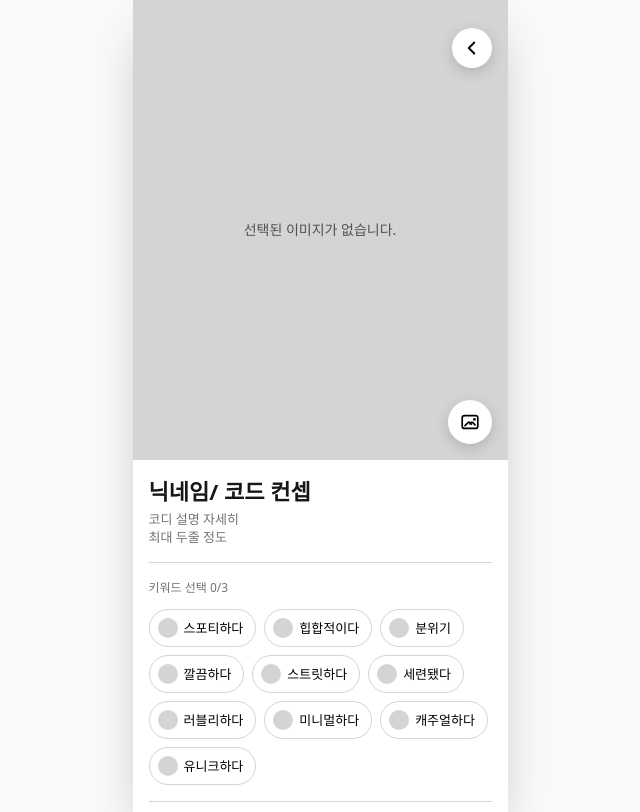
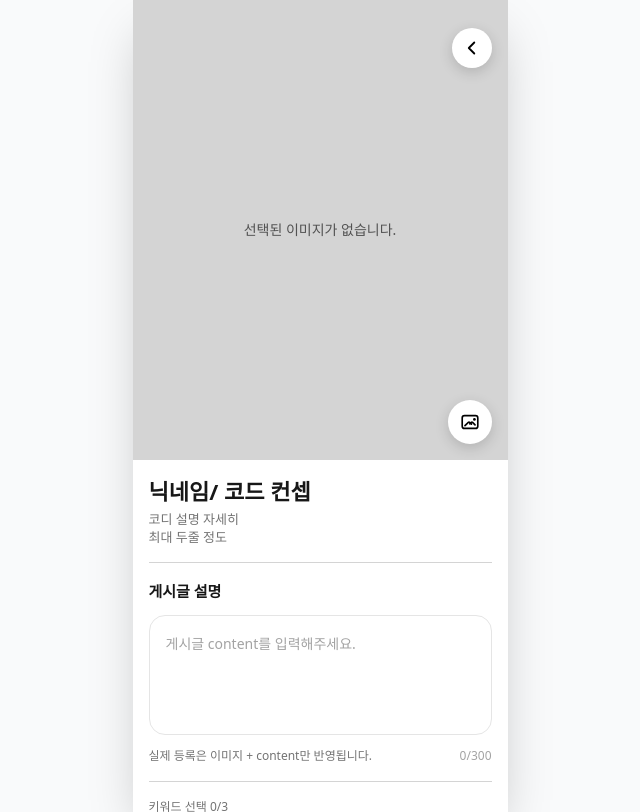
Before and after one commit to Jeongchani/codinator, a React (Vite) app in the folder apps/web/: page /post-upload in a window 1280 px wide. Shown: the whole page, without its empty margins (320-960 px from the left). Built offline with nearby package versions, Linux system fonts and the light colour scheme; no server answers.

Commit message:
feat(web #F-Upload)
- 게시글 업로드 페이지 구현

```diff
--- a/apps/web/src/pages/post/Upload.module.css
+++ b/apps/web/src/pages/post/Upload.module.css
@@ -146,3 +146,34 @@
 .submitButton {
   @apply flex h-[46px] w-full items-center justify-center rounded-full bg-black text-[18px] font-semibold text-white;
 }
+.contentInputSection {
+  @apply flex flex-col gap-3;
+}
+
+.contentLabel {
+  @apply text-[15px] font-semibold leading-6 text-neutral-900;
+}
+
+.contentTextarea {
+  @apply min-h-[120px] w-full resize-none rounded-2xl border border-neutral-200 bg-white px-4 py-4 text-[14px] leading-6 text-neutral-900 outline-none placeholder:text-neutral-400;
+}
+
+.textMetaRow {
+  @apply flex items-center justify-between;
+}
+
+.helperText {
+  @apply text-[12px] text-neutral-500;
+}
+
+.lengthText {
+  @apply text-[12px] text-neutral-400;
+}
+
+.statusMessage {
+  @apply mt-4 text-[13px] leading-5 text-neutral-500;
+}
+
+.submitButton {
+  @apply flex h-[46px] w-full items-center justify-center rounded-full bg-black text-[18px] font-semibold text-white disabled:cursor-not-allowed disabled:opacity-60;
+}
--- a/apps/web/src/pages/post/Upload.tsx
+++ b/apps/web/src/pages/post/Upload.tsx
@@ -1,5 +1,19 @@
-import React, { ChangeEvent, useEffect, useRef, useState } from "react";
+import React, {
+  ChangeEvent,
+  useEffect,
+  useMemo,
+  useRef,
+  useState,
+} from "react";
 import { useNavigate } from "react-router-dom";
+import type { CreatePostResponse } from "@codinator/contracts";
+import {
+  fetcher,
+  getAuthHeaders,
+  resolveAssetUrl,
+  uploadPostImage,
+  type UploadedPostImageResponse,
+} from "../../lib/api";
 import styles from "./Upload.module.css";
 
 type KeywordItem = {
@@ -122,9 +136,24 @@ export default function Upload() {
   const fileInputRef = useRef<HTMLInputElement | null>(null);
   const objectUrlRef = useRef<string | null>(null);
 
+  const [content, setContent] = useState("");
+  const [message, setMessage] = useState(
+    "이미지와 설명을 입력하면 게시글을 등록할 수 있습니다."
+  );
+  const [submitting, setSubmitting] = useState(false);
+
+  const [selectedFile, setSelectedFile] = useState<File | null>(null);
+  const [uploadedImage, setUploadedImage] =
+    useState<UploadedPostImageResponse | null>(null);
+
   const [imagePreview, setImagePreview] = useState<string>("");
   const [selectedKeywords, setSelectedKeywords] = useState<number[]>([]);
   const [wearItems, setWearItems] = useState<WearItem[]>(initialWearItems);
+
+  const previewUrl = useMemo(() => {
+    if (imagePreview) return imagePreview;
+    return resolveAssetUrl(uploadedImage?.imageUrl);
+  }, [imagePreview, uploadedImage]);
 
   const handleBack = () => {
     navigate(-1);
@@ -135,16 +164,26 @@ export default function Upload() {
   };
 
   const handleImageChange = (event: ChangeEvent<HTMLInputElement>) => {
-    const file = event.target.files?.[0];
-    if (!file) return;
+    const file = event.target.files?.[0] ?? null;
 
     if (objectUrlRef.current) {
       URL.revokeObjectURL(objectUrlRef.current);
+      objectUrlRef.current = null;
+    }
+
+    setSelectedFile(file);
+    setUploadedImage(null);
+
+    if (!file) {
+      setImagePreview("");
+      setMessage("업로드할 이미지를 선택해주세요.");
+      return;
     }
 
     const nextUrl = URL.createObjectURL(file);
     objectUrlRef.current = nextUrl;
     setImagePreview(nextUrl);
+    setMessage(`선택된 파일: ${file.name}`);
   };
 
   const toggleKeyword = (keywordId: number) => {
@@ -181,14 +220,52 @@ export default function Upload() {
     );
   };
 
-  const handleSubmit = () => {
-    const payload = {
-      selectedKeywords,
-      wearItems,
-      imagePreview,
-    };
+  const handleSubmit = async () => {
+    if (!selectedFile) {
+      setMessage("이미지를 먼저 선택해주세요.");
+      return;
+    }
 
-    console.log("게시글 작성 완료", payload);
+    if (!content.trim()) {
+      setMessage("content를 입력해주세요.");
+      return;
+    }
+
+    try {
+      setSubmitting(true);
+
+      let uploaded = uploadedImage;
+
+      if (!uploaded) {
+        setMessage("이미지 업로드 중...");
+        uploaded = await uploadPostImage(selectedFile);
+        setUploadedImage(uploaded);
+      }
+
+      setMessage("게시글 생성 중...");
+
+      await fetcher<CreatePostResponse>("/posts", {
+        method: "POST",
+        headers: getAuthHeaders(),
+        body: JSON.stringify({
+          content: content.trim(),
+          image: {
+            imageUrl: uploaded.imageUrl,
+            storageKey: uploaded.storageKey ?? null,
+            thumbnailUrl: uploaded.thumbnailUrl ?? null,
+          },
+          outfitItems: [],
+        }),
+      });
+
+      setMessage("게시글 생성 완료");
+      navigate("/rankingZone");
+    } catch (err) {
+      console.error("게시글 작성 실패:", err);
+      setMessage(err instanceof Error ? err.message : "게시글 작성 실패");
+    } finally {
+      setSubmitting(false);
+    }
   };
 
   useEffect(() => {
@@ -203,9 +280,9 @@ export default function Upload() {
     <div className={styles.container}>
       <div className={styles.scrollArea}>
         <section className={styles.heroSection}>
-          {imagePreview ? (
+          {previewUrl ? (
             <img
-              src={imagePreview}
+              src={previewUrl}
               alt="업로드 미리보기"
               className={styles.heroImage}
             />
@@ -238,7 +315,7 @@ export default function Upload() {
           <input
             ref={fileInputRef}
             type="file"
-            accept="image/*"
+            accept="image/jpeg,image/png,image/webp,image/jpg"
             className={styles.hiddenInput}
             onChange={handleImageChange}
           />
@@ -253,6 +330,30 @@ export default function Upload() {
               최대 두줄 정도
             </p>
           </div>
+
+          <div className={styles.divider} />
+
+          <section className={styles.contentInputSection}>
+            <label htmlFor="post-content" className={styles.contentLabel}>
+              게시글 설명
+            </label>
+
+            <textarea
+              id="post-content"
+              value={content}
+              onChange={(e) => setContent(e.target.value)}
+              placeholder="게시글 content를 입력해주세요."
+              className={styles.contentTextarea}
+              maxLength={300}
+            />
+
+            <div className={styles.textMetaRow}>
+              <span className={styles.helperText}>
+                실제 등록은 이미지 + content만 반영됩니다.
+              </span>
+              <span className={styles.lengthText}>{content.length}/300</span>
+            </div>
+          </section>
 
           <div className={styles.divider} />
 
@@ -348,13 +449,16 @@ export default function Upload() {
             </div>
           </section>
 
+          <p className={styles.statusMessage}>{message}</p>
+
           <div className={styles.submitArea}>
             <button
               type="button"
               className={styles.submitButton}
               onClick={handleSubmit}
+              disabled={submitting}
             >
-              게시글 작성 완료
+              {submitting ? "처리 중..." : "게시글 작성 완료"}
             </button>
           </div>
         </section>
```
Also changed, not shown: 2 other files (tests, documents, lock files or other folders).
